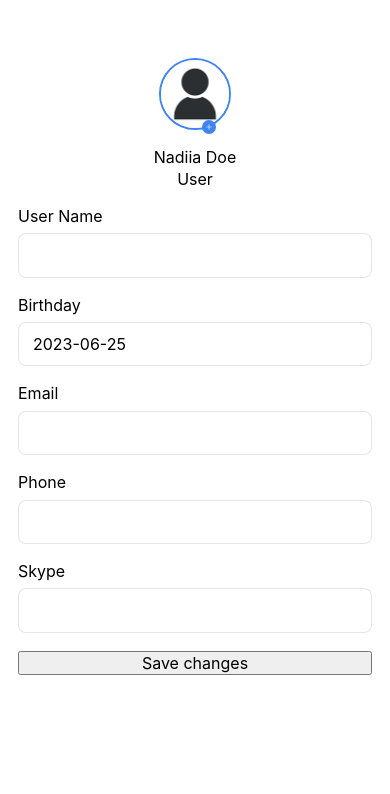
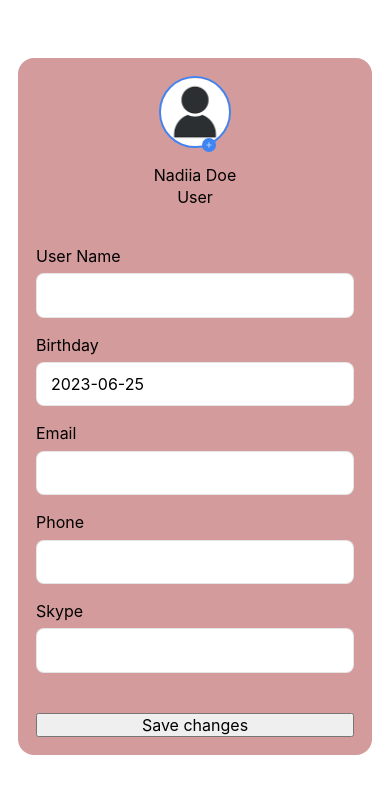
Before and after one commit to Markizdickabraz/GooseTeam, a React (Create React App) app: page /GooseTeam/account in a window 390 px wide. Shown: the top 794 px of the page. Built offline with nearby package versions, Linux system fonts and the light colour scheme; a web font is replaced by a local one.

Commit message:
add  reqular for phone

```diff
--- a/src/components/account/Account.styled.jsx
+++ b/src/components/account/Account.styled.jsx
@@ -5,11 +5,20 @@ import { buttonColors } from '../../styles/variables';
 export const FormContainer = styled(Form)`
   display: flex;
   flex-direction: column;
-  flex-wrap: wrap;
-  gap: 18px;
+  gap: 40px;
 
   max-width: 354px;
   margin: 40px auto 0 auto;
+
+  background-color: #d39b9b;
+  border-radius: 16px;
+  padding: 18px;
+`;
+
+export const FormWrapper = styled.div`
+  display: flex;
+  flex-direction: column;
+  gap: 18px;
 
   @media (min-width: 768px) {
     gap: 24px;
--- a/src/components/account/UserForm.jsx
+++ b/src/components/account/UserForm.jsx
@@ -1,6 +1,6 @@
 import { CustomInput } from 'components/account/CustomInput';
 import { Formik } from 'formik';
-import { FormContainer } from './Account.styled';
+import { FormContainer, FormWrapper } from './Account.styled';
 import { UserSchema } from './UserSchema';
 import Thumb from './Avatar';
 import { DatePickerField } from './Calendar';
@@ -39,15 +39,17 @@ export const UserForm = () => {
               <p style={{ marginTop: 4 }}>User</p>
             </div>
 
-            <CustomInput label="User Name" name="username" />
+            <FormWrapper>
+              <CustomInput label="User Name" name="username" />
 
-            <DatePickerField name="birthday" />
+              <DatePickerField name="birthday" />
 
-            <CustomInput label="Email" name="email" type="email" />
+              <CustomInput label="Email" name="email" type="email" />
 
-            <CustomInput label="Phone" name="phone" type="tel" />
+              <CustomInput label="Phone" name="phone" type="tel" />
 
-            <CustomInput label="Skype" name="skype" />
+              <CustomInput label="Skype" name="skype" />
+            </FormWrapper>
 
             <button type="submit">Save changes</button>
           </FormContainer>
--- a/src/components/account/UserSchema.jsx
+++ b/src/components/account/UserSchema.jsx
@@ -1,10 +1,7 @@
 import * as Yup from 'yup';
 
 const dateReg = /^\d{4}-\d{2}-\d{2}$/;
-const phoneReg =
-  /^(\+?3?8?0?)?[-.\s]?(\(?[0-9]{3}\)?[-.\s]?){2}[-.\s]?[0-9]{2}[-.\s]?[0-9]{2}$/;
-const maxDate = new Date();
-maxDate.setHours(23, 59, 59, 999);
+const phoneReg = /^\+?\d{1,3}\s?\d{2}\s?\d{3}\s?\d{2}\s?\d{2}$/;
 
 export const UserSchema = Yup.object().shape({
   avatar: Yup.mixed(),
```
